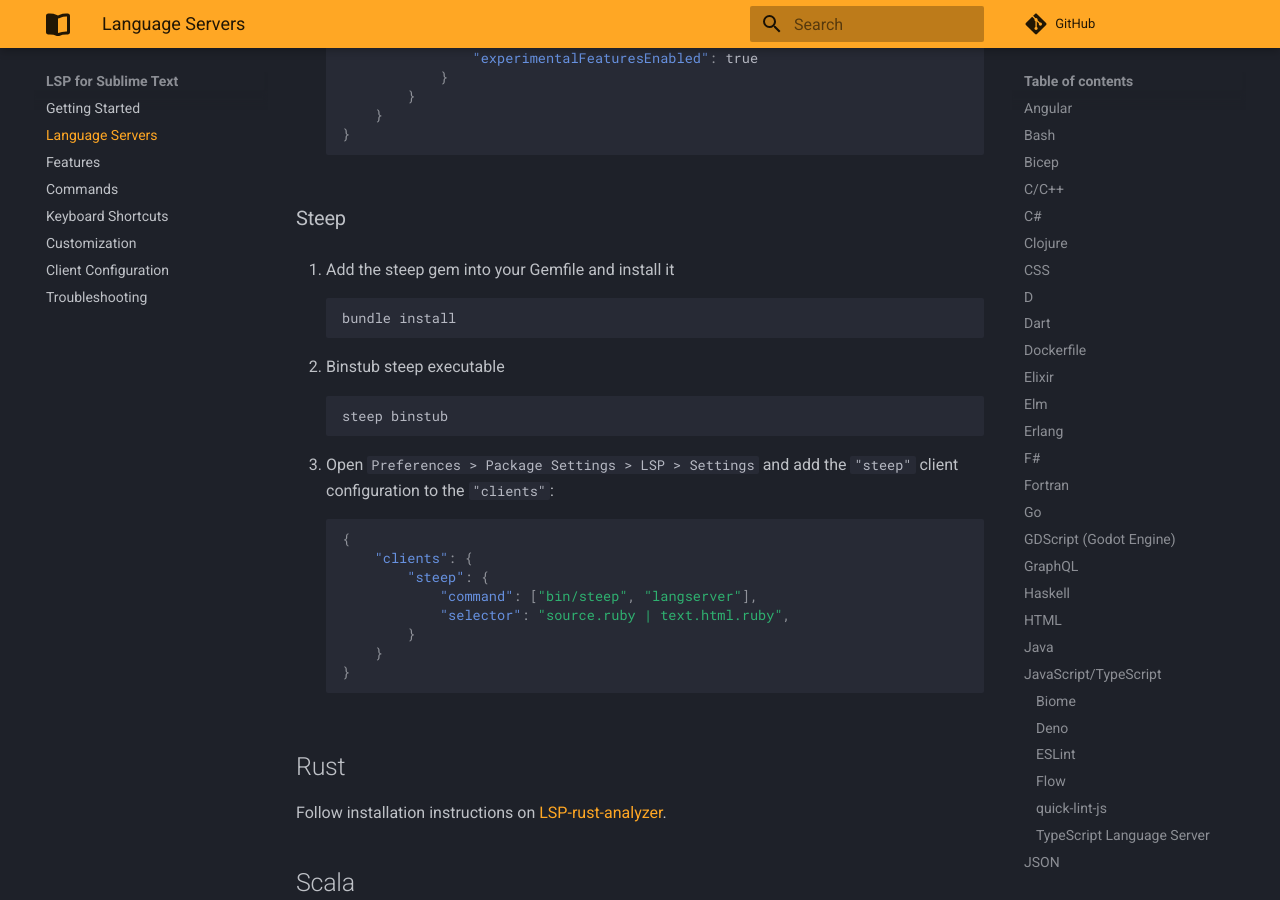
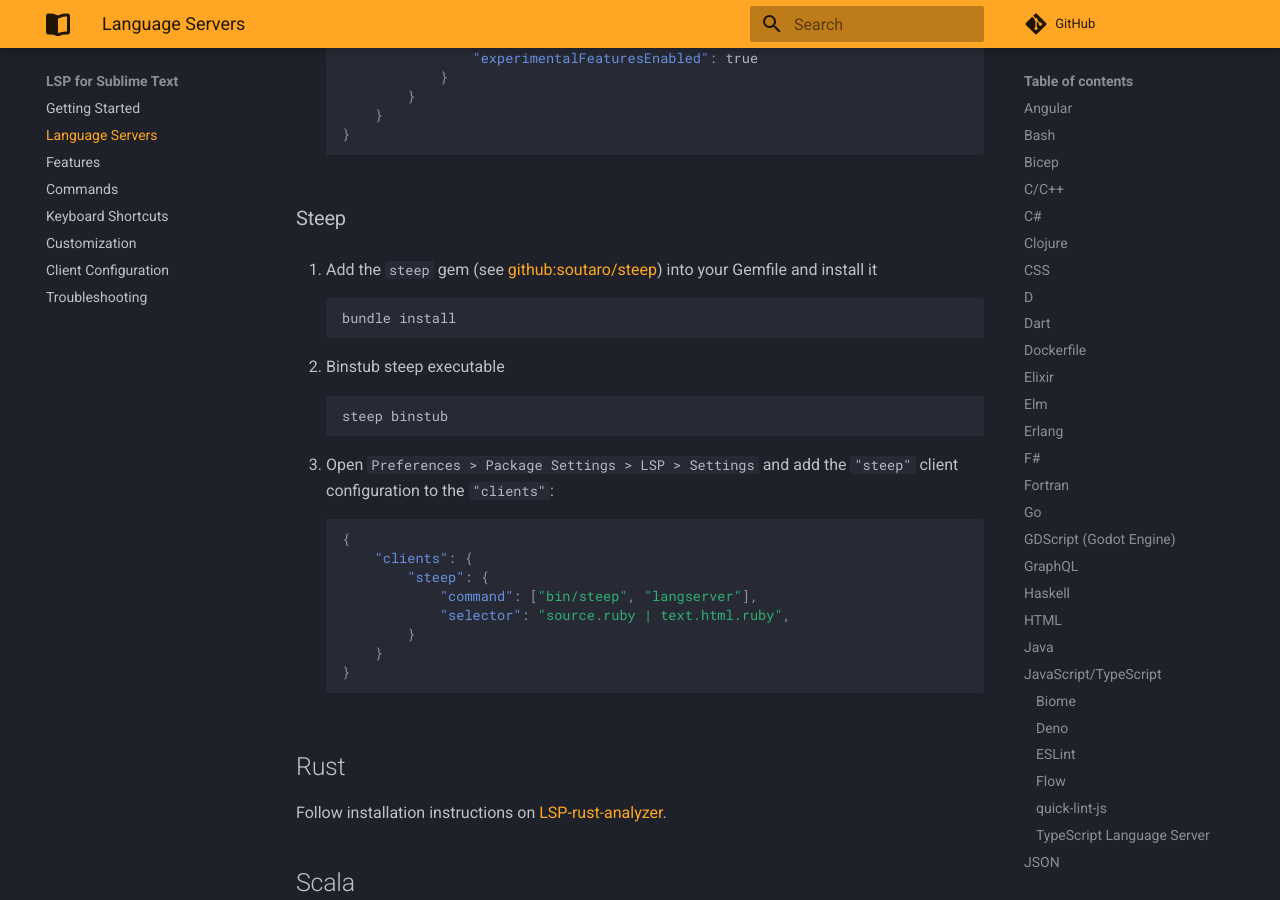
Before and after one commit to sublimelsp/LSP, an MkDocs documentation site: the page built from docs/src/language_servers.md, in a window 1280 px wide and 900 px high, scrolled down 13377 px. Built offline with MkDocs 1.6.1 and Material for MkDocs 9.7.7, drawn with Linux system fonts in a browser that asks for light colours; comment, search, counter and statistics services are not loaded.

Commit message:
Link to steep & use sh instead of bash for example

````diff
--- a/docs/src/language_servers.md
+++ b/docs/src/language_servers.md
@@ -544,15 +544,15 @@
 
 ### Steep
 
-1. Add the steep gem into your Gemfile and install it
+1. Add the `steep` gem (see [github:soutaro/steep](https://github.com/soutaro/steep)) into your Gemfile and install it
 
-    ```bash
+    ```sh
     bundle install
     ```
 
 2. Binstub steep executable
 
-    ```bash
+    ```sh
     steep binstub
     ```
 
````
